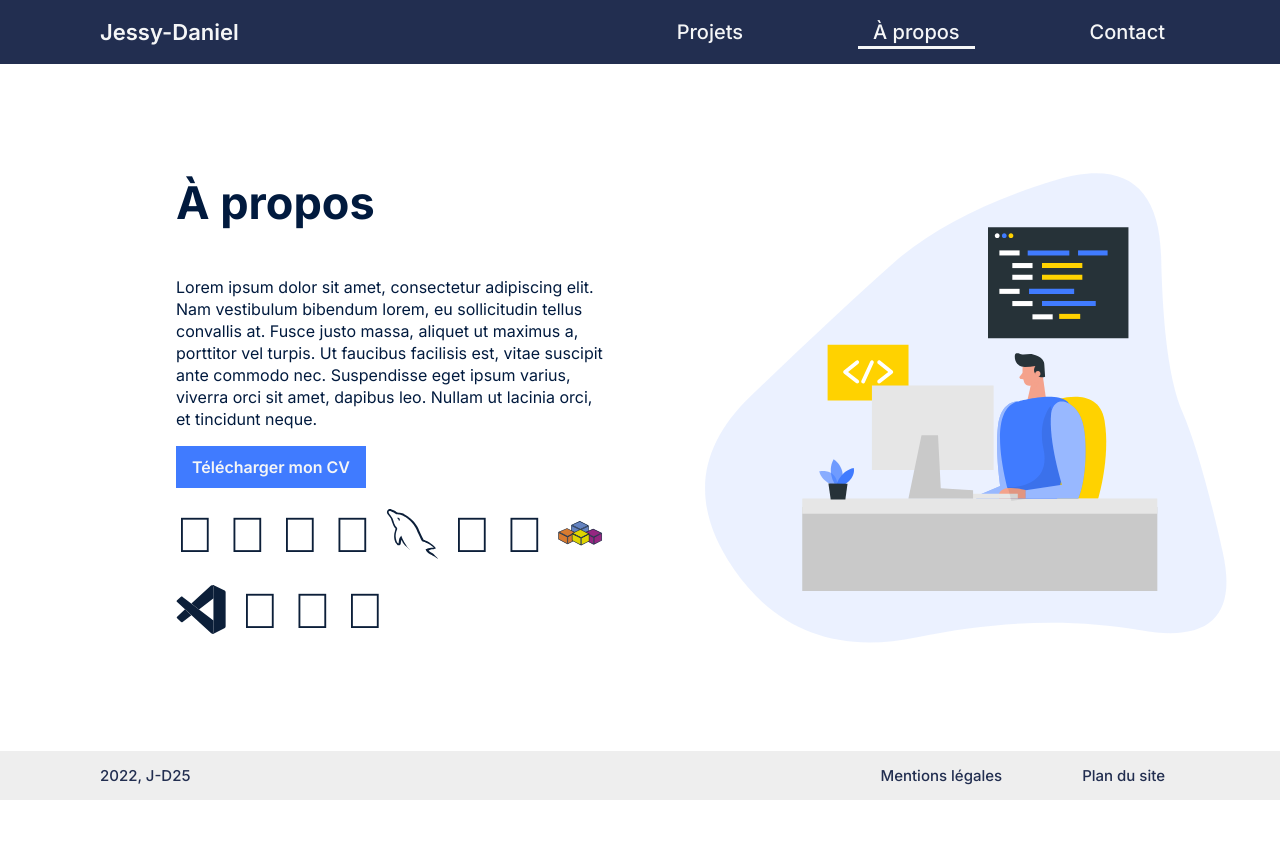
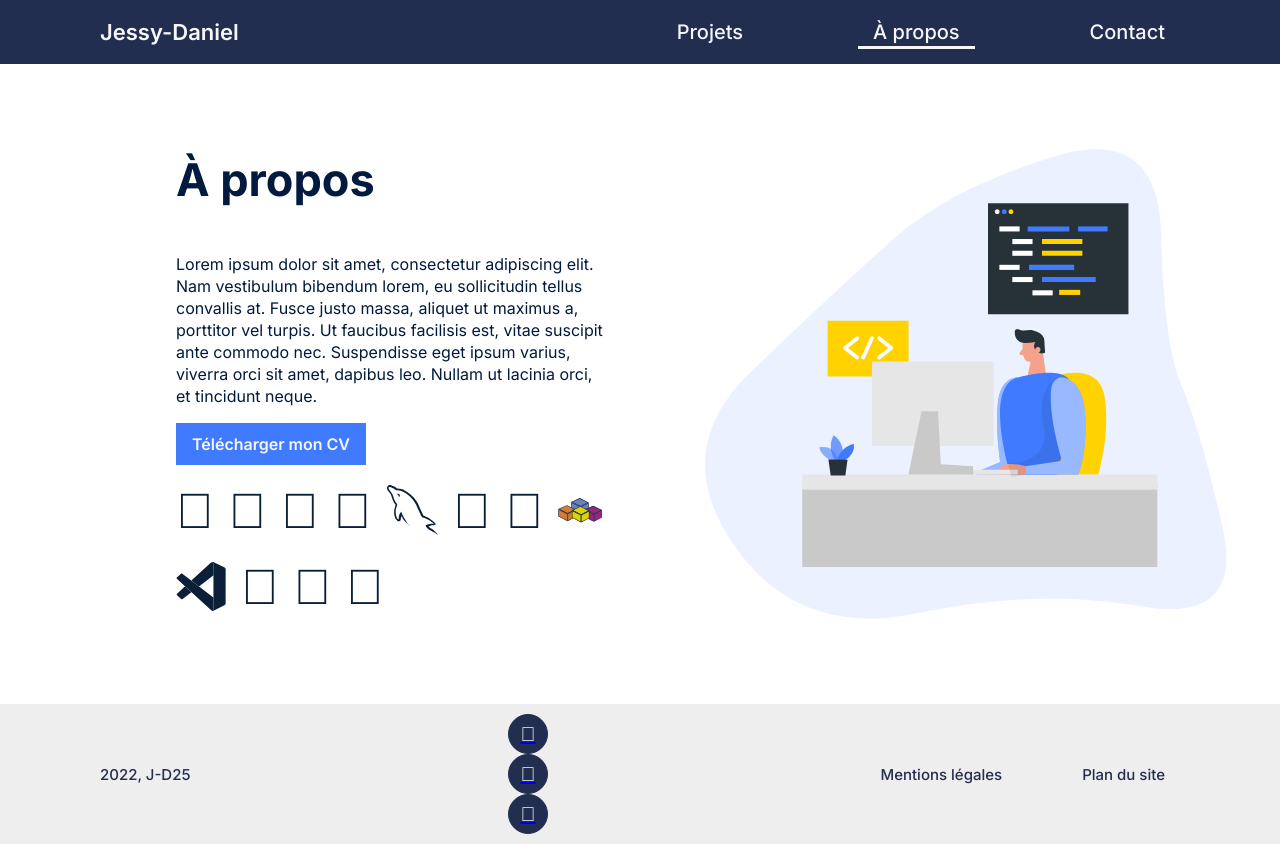
Before and after one commit to J-D25/portfolio, a React (Create React App) app: page /about in a window 1280 px wide. Before the commit the page ends 800 px from the top, so only its background shows below. Built offline with nearby package versions, Linux system fonts and the light colour scheme.

Commit message:
src/components/Footer.js : add .Footer-socials

```diff
--- a/src/components/Footer.js
+++ b/src/components/Footer.js
@@ -5,6 +5,11 @@ const items = [{name:"Mentions légales", link:"#"}, {name:"Plan du site", link:
 return (<>
 <footer id="footer">
     <p className="Footer-copyright">2022, J-D25</p>
+    <div className="Footer-socials">
+        <a href="https://github.com/J-D25/" className="Contact-means-socials-link-circle" title="GitHub"><i className="fa-brands fa-github"></i></a>
+        <a href="https://www.linkedin.com/in/jessy-daniel" className="Contact-means-socials-link-circle" title="LinkedIn"><i className="fa-brands fa-linkedin-in"></i></a>
+        <a href="https://www.instagram.com/jd.dev25/" className="Contact-means-socials-link-circle" title="Instagram"><i className="fa-brands fa-instagram"></i></a>
+    </div>
     <ul>{
         items.map((item, index) => <li key={index}><a href={item.link}>{item.name}</a></li>)
     }</ul>
```
